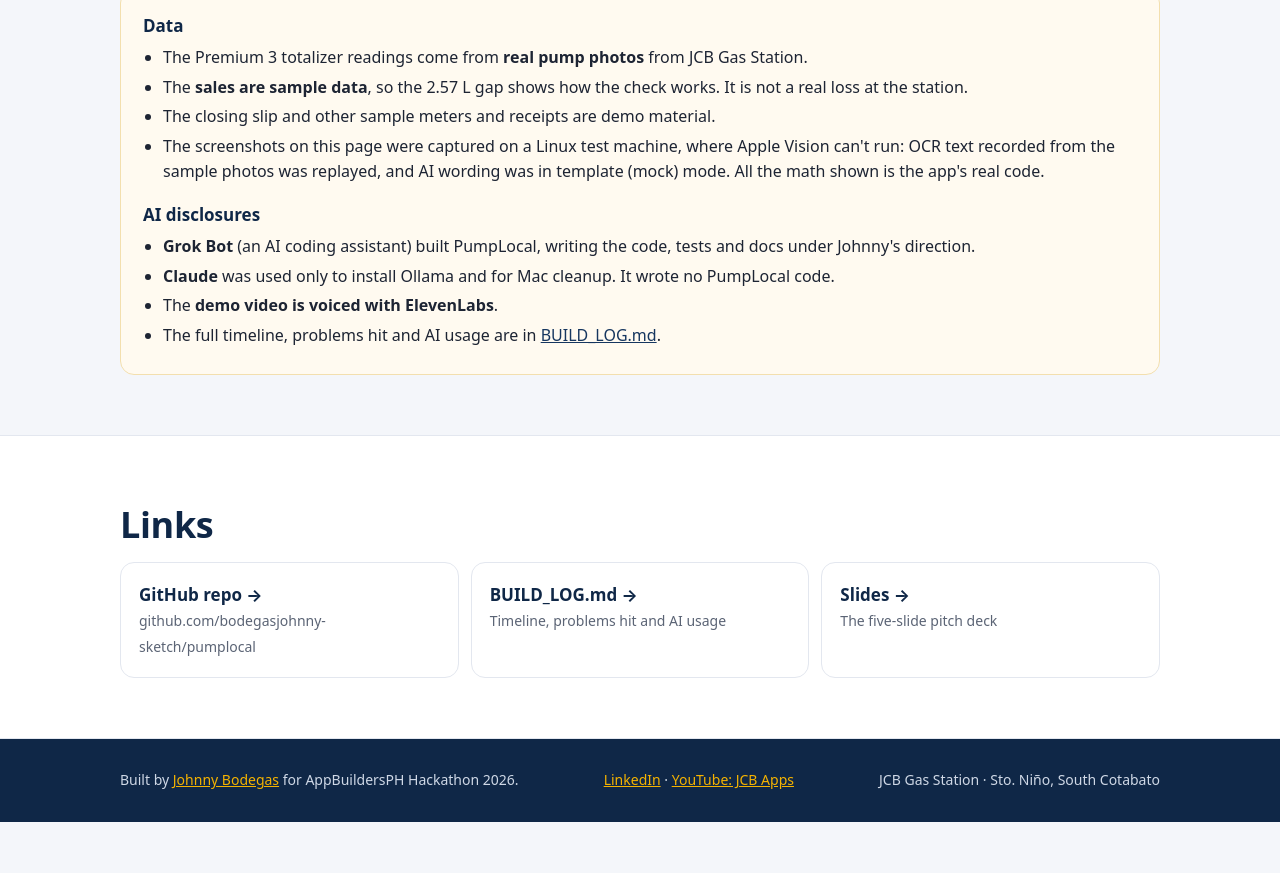
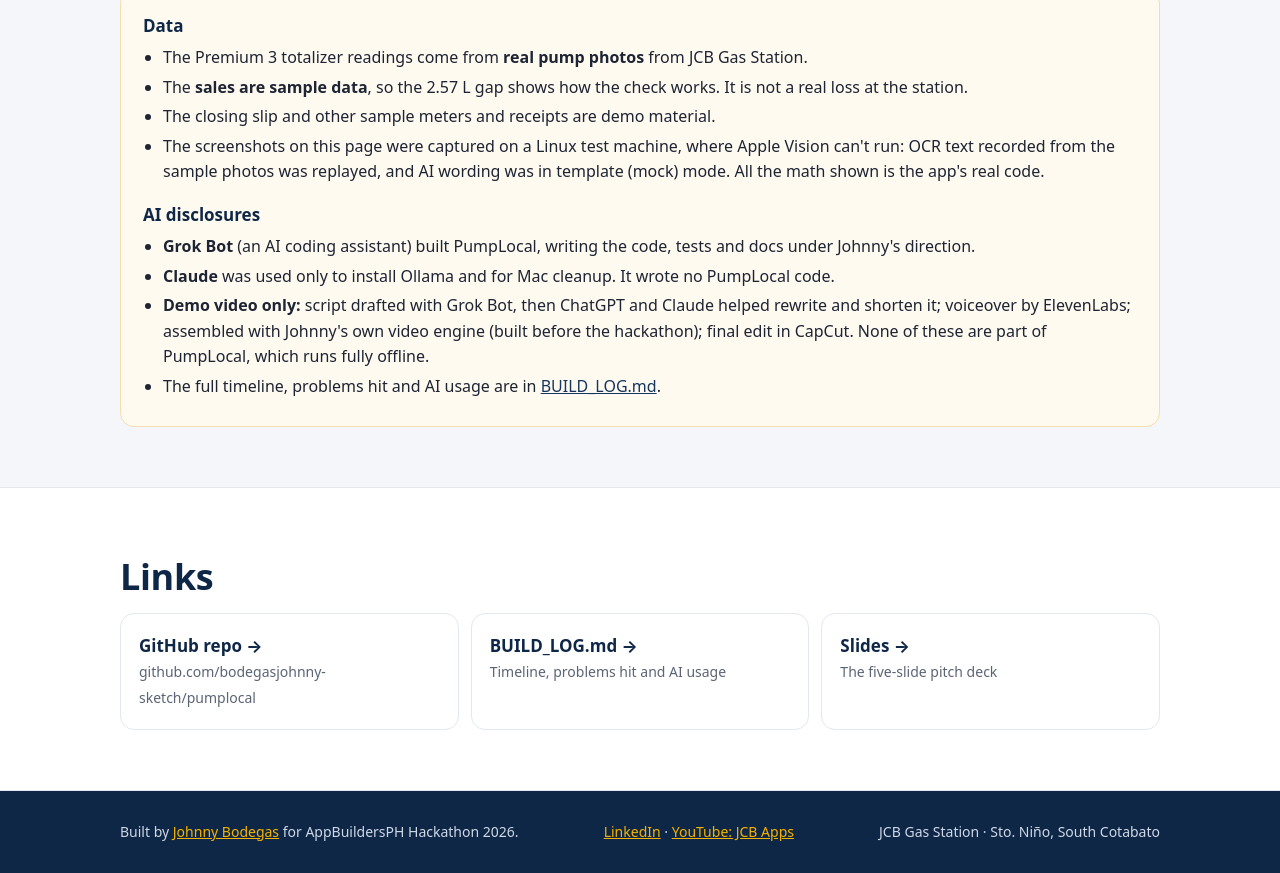
Before and after one commit to bodegasjohnny-sketch/pumplocal-site, a plain HTML site: page index.html in a window 1280 px wide. Shown: the part 5440-6313 px from the top of the page. Before the commit the page ends 6262 px from the top, so only its background shows below. Drawn offline with Linux system fonts and the light colour scheme.

Commit message:
Docs: demo video tool disclosures

```diff
--- a/index.html
+++ b/index.html
@@ -175,7 +175,7 @@
       <ul>
         <li><strong>Grok Bot</strong> (an AI coding assistant) built PumpLocal, writing the code, tests and docs under Johnny's direction.</li>
         <li><strong>Claude</strong> was used only to install Ollama and for Mac cleanup. It wrote no PumpLocal code.</li>
-        <li>The <strong>demo video is voiced with ElevenLabs</strong>.</li>
+        <li><strong>Demo video only:</strong> script drafted with Grok Bot, then ChatGPT and Claude helped rewrite and shorten it; voiceover by ElevenLabs; assembled with Johnny's own video engine (built before the hackathon); final edit in CapCut. None of these are part of PumpLocal, which runs fully offline.</li>
         <li>The full timeline, problems hit and AI usage are in <a href="https://github.com/bodegasjohnny-sketch/pumplocal/blob/main/BUILD_LOG.md">BUILD_LOG.md</a>.</li>
       </ul>
     </div>
```
